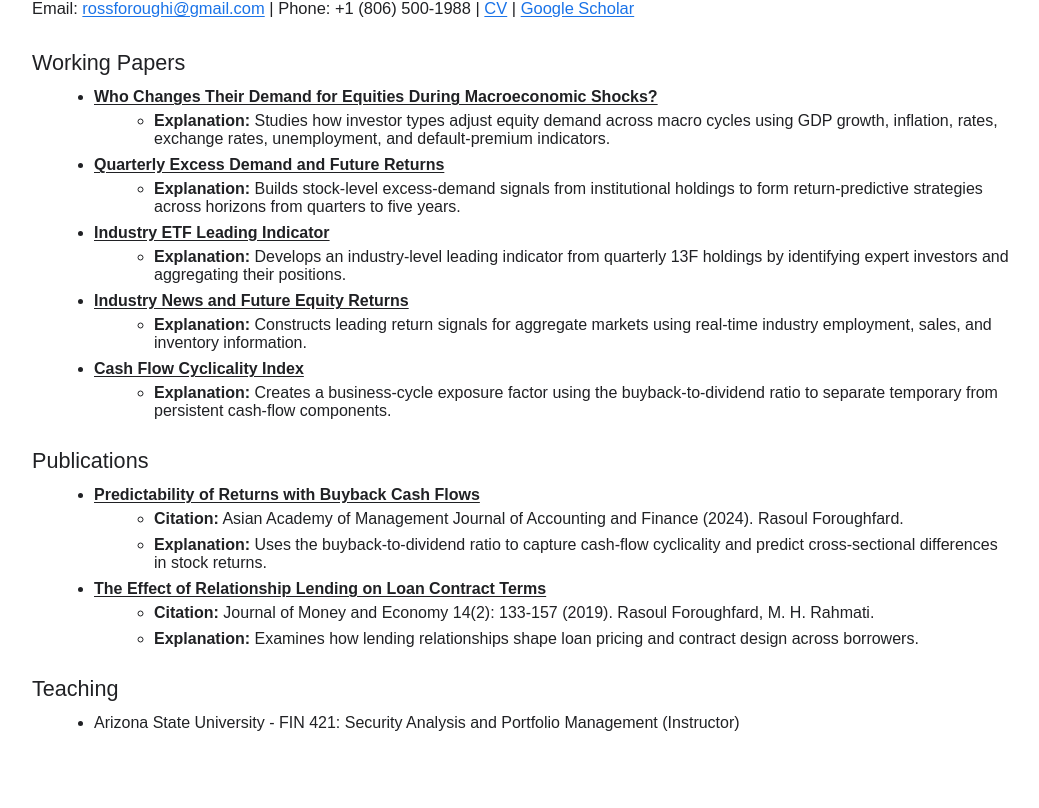
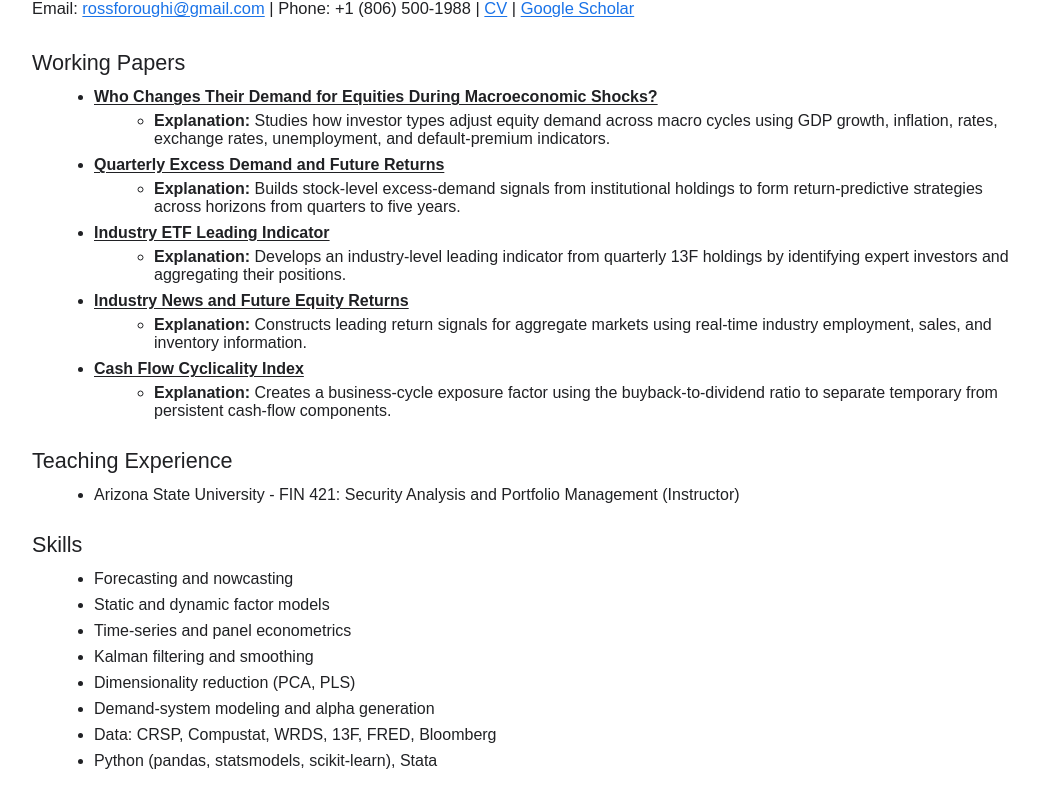
Before and after one commit to rasouleip71/rasoul-site, a Next.js app: page / in a window 1280 px wide. Shown: the part 652-1460 px from the top of the page, without its empty margins (48-1087 px from the left). Before the commit the page ends 1426 px from the top, so only its background shows below. Built offline with nearby package versions, Linux system fonts and the light colour scheme.

Commit message:
Replace publications with skills section after teaching

```diff
--- a/app/page.tsx
+++ b/app/page.tsx
@@ -1,21 +1,15 @@
 import Image from "next/image";
 import Headshot from "../public/headshot_tighter2.jpg";
 
-const publications = [
-  {
-    title: "Predictability of Returns with Buyback Cash Flows",
-    venue: "Asian Academy of Management Journal of Accounting and Finance (2024)",
-    coauthors: "Rasoul Foroughfard",
-    explanation:
-      "Uses the buyback-to-dividend ratio to capture cash-flow cyclicality and predict cross-sectional differences in stock returns.",
-  },
-  {
-    title: "The Effect of Relationship Lending on Loan Contract Terms",
-    venue: "Journal of Money and Economy 14(2): 133-157 (2019)",
-    coauthors: "Rasoul Foroughfard, M. H. Rahmati",
-    explanation:
-      "Examines how lending relationships shape loan pricing and contract design across borrowers.",
-  },
+const skills = [
+  "Forecasting and nowcasting",
+  "Static and dynamic factor models",
+  "Time-series and panel econometrics",
+  "Kalman filtering and smoothing",
+  "Dimensionality reduction (PCA, PLS)",
+  "Demand-system modeling and alpha generation",
+  "Data: CRSP, Compustat, WRDS, 13F, FRED, Bloomberg",
+  "Python (pandas, statsmodels, scikit-learn), Stata",
 ];
 
 const workingPapers = [
@@ -103,29 +97,19 @@ export default function Home() {
         </ul>
       </section>
 
-      <section id="publications" className="content-section">
-        <h2 className="section-title">Publications</h2>
+      <section id="teaching" className="content-section">
+        <h2 className="section-title">Teaching Experience</h2>
         <ul className="list">
-          {publications.map((p) => (
-            <li key={p.title}>
-              <span className="paper-title">{p.title}</span>
-              <ul className="sublist">
-                <li>
-                  <strong>Citation:</strong> {p.venue}. {p.coauthors}.
-                </li>
-                <li>
-                  <strong>Explanation:</strong> {p.explanation}
-                </li>
-              </ul>
-            </li>
-          ))}
+          <li>Arizona State University - FIN 421: Security Analysis and Portfolio Management (Instructor)</li>
         </ul>
       </section>
 
-      <section id="teaching" className="content-section">
-        <h2 className="section-title">Teaching</h2>
+      <section id="skills" className="content-section">
+        <h2 className="section-title">Skills</h2>
         <ul className="list">
-          <li>Arizona State University - FIN 421: Security Analysis and Portfolio Management (Instructor)</li>
+          {skills.map((item) => (
+            <li key={item}>{item}</li>
+          ))}
         </ul>
       </section>
     </section>
```
